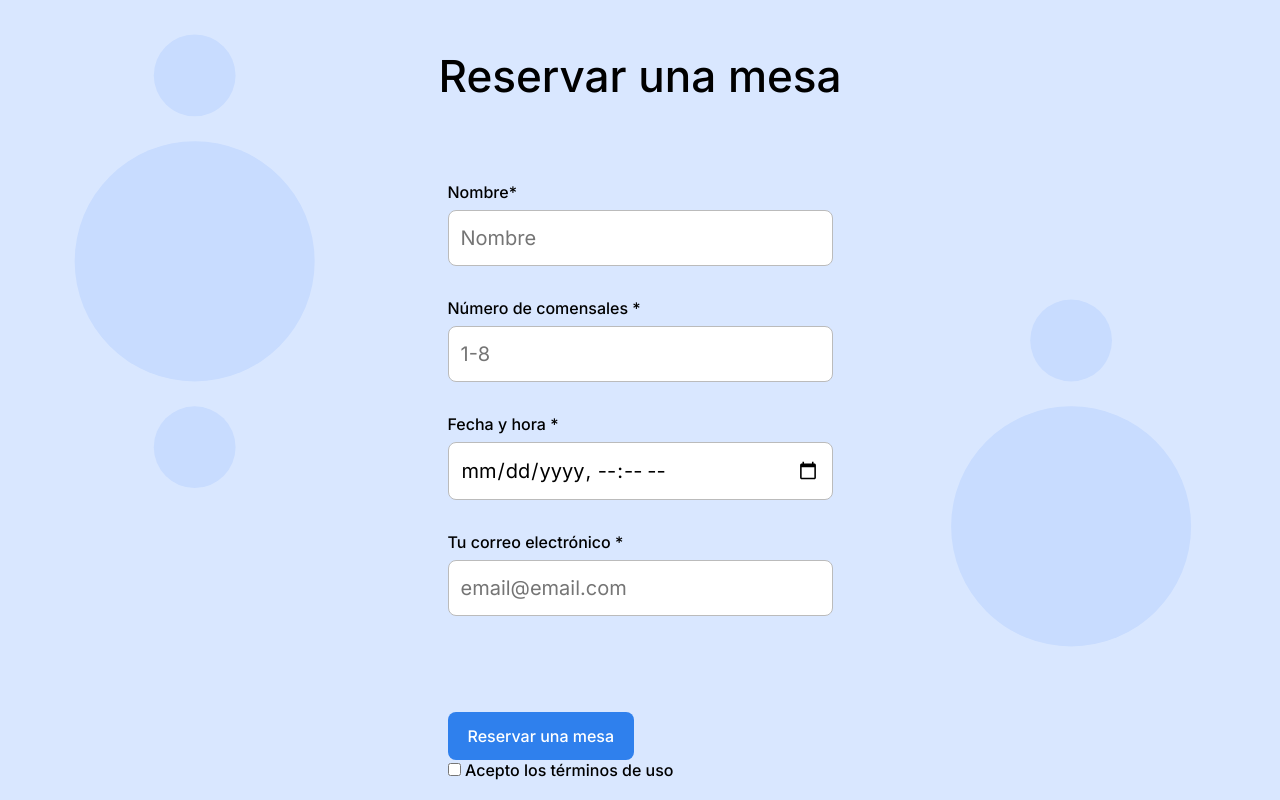
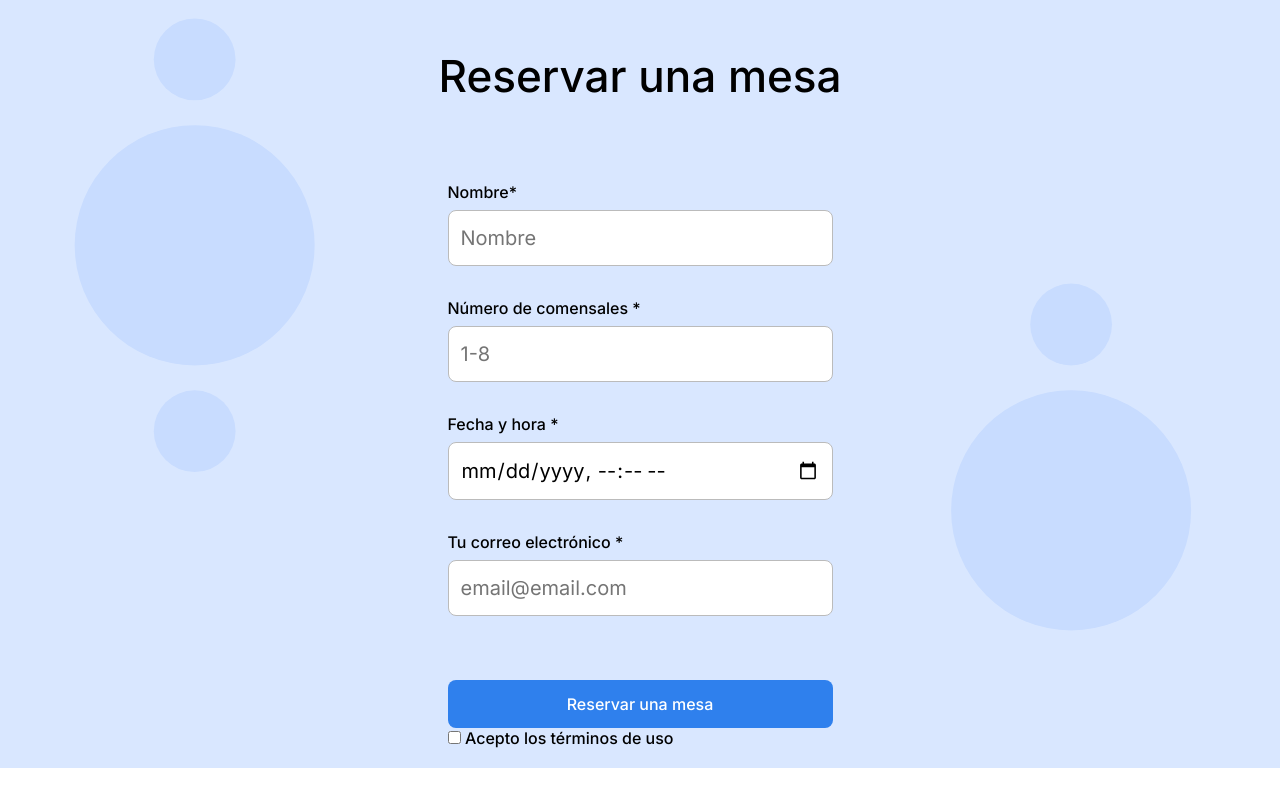
Before and after one commit to Jnox925/web_project_coffeeshop, a plain HTML site: page index.html in a window 1280 px wide. Shown: the part 1669-2469 px from the top of the page. After the commit the page ends 2437 px from the top, so only its background shows below. Drawn offline with Linux system fonts and the light colour scheme.

Commit message:
Update index.html

```diff
--- a/index.html
+++ b/index.html
@@ -159,11 +159,11 @@
               placeholder="email@email.com"
               id="correoElectrónico"
             />
-            <div class="form__button" >
+
               <button type="submit" class="form__button form__button--submit">
                 Reservar una mesa
               </button>
-            </div>
+
 
             <div class="form__checkbox">
               <input
```
